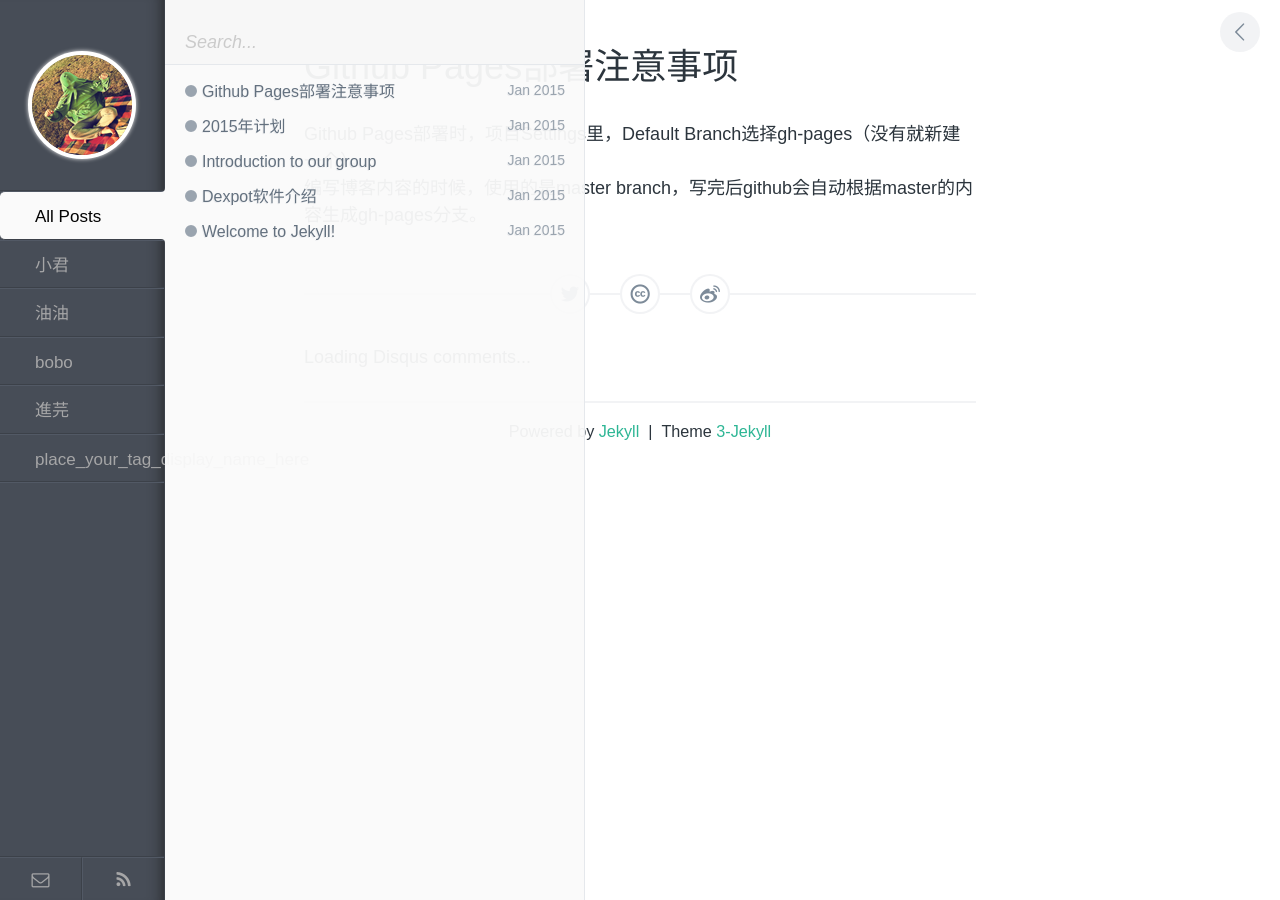
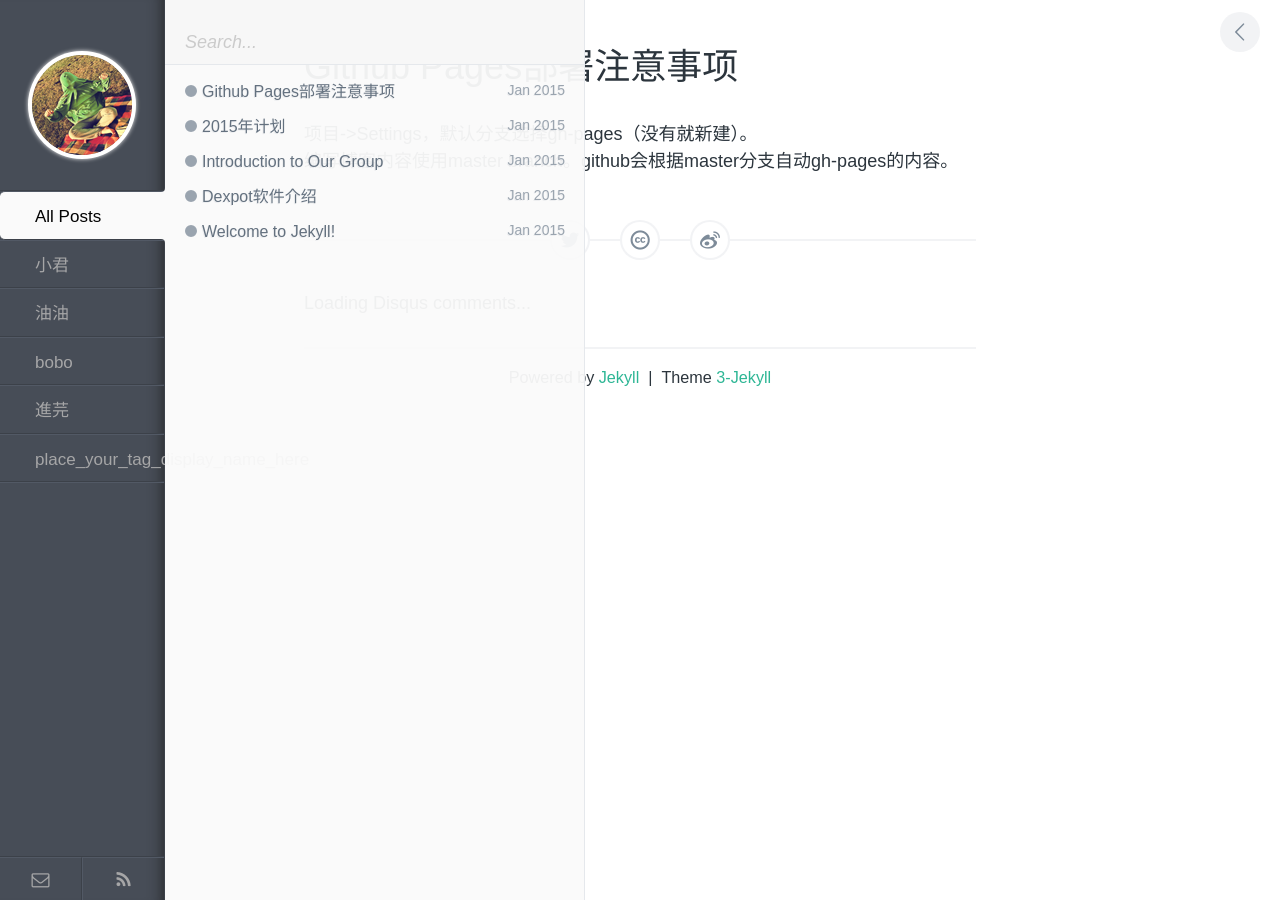
Before and after one commit to xjya/xjya.github.io, a Jekyll site: the page built from _posts/2015-01-06-github-pages-notes.markdown, in a window 1280 px wide. Built offline with Jekyll 4.4.1, drawn with Linux system fonts in a browser that asks for light colours; comment, search, counter and statistics services are not loaded.

Commit message:
2015年1月6日12:14:09

```diff
--- a/_posts/2015-01-05-2015-introduction-of-our-group.markdown
+++ b/_posts/2015-01-05-introduction-of-our-group.markdown
@@ -1,8 +1,8 @@
 ---
 layout: post
-title: "Introduction to our group"
+title: "Introduction to Our Group"
 date: 2015-01-05 21:59
-categories: Introduction, 油油
+categories: 油油
 permalink: /introduction-to-our-group.html
 ---
 
--- a/_posts/2015-01-06-github-pages-notes.markdown
+++ b/_posts/2015-01-06-github-pages-notes.markdown
@@ -6,5 +6,5 @@
 permalink: /github-pages-notes.html
 ---
 
-Github Pages部署时，项目Settings里，Default Branch选择gh-pages（没有就新建一个）。
-编写博客内容的时候，使用的是master branch，写完后github会自动根据master的内容生成gh-pages分支。
+项目->Settings，默认分支选择gh-pages（没有就新建）。
+编写博客内容使用master branch。github会根据master分支自动gh-pages的内容。
--- a/assets/css/style.css
+++ b/assets/css/style.css
@@ -111,11 +111,15 @@
   overflow: hidden;
   display: block; }
   #avatar:hover {
+    //注释掉使头像不再旋转
+    /*
     -webkit-animation: spin .35s linear infinite;
     -moz-animation: spin .35s linear infinite;
     -ms-animation: spin .35s linear infinite;
     -o-animation: spin .35s linear infinite;
-    animation: spin .35s linear infinite; }
+    animation: spin .35s linear infinite;
+    */
+  }
   @media (-webkit-min-device-pixel-ratio: 2), (min-resolution: 192dpi) {
     #avatar {
       background: url(/assets/img/avatar@2X.png);
@@ -683,7 +687,8 @@
     -moz-transform: rotate(180deg);
     -ms-transform: rotate(180deg);
     -o-transform: rotate(180deg);
-    transform: rotate(180deg); }
+    transform: rotate(180deg);
+  }
   @media screen and (max-width: 585px) {
     #icon-arrow {
       padding: 15px; } }
```
